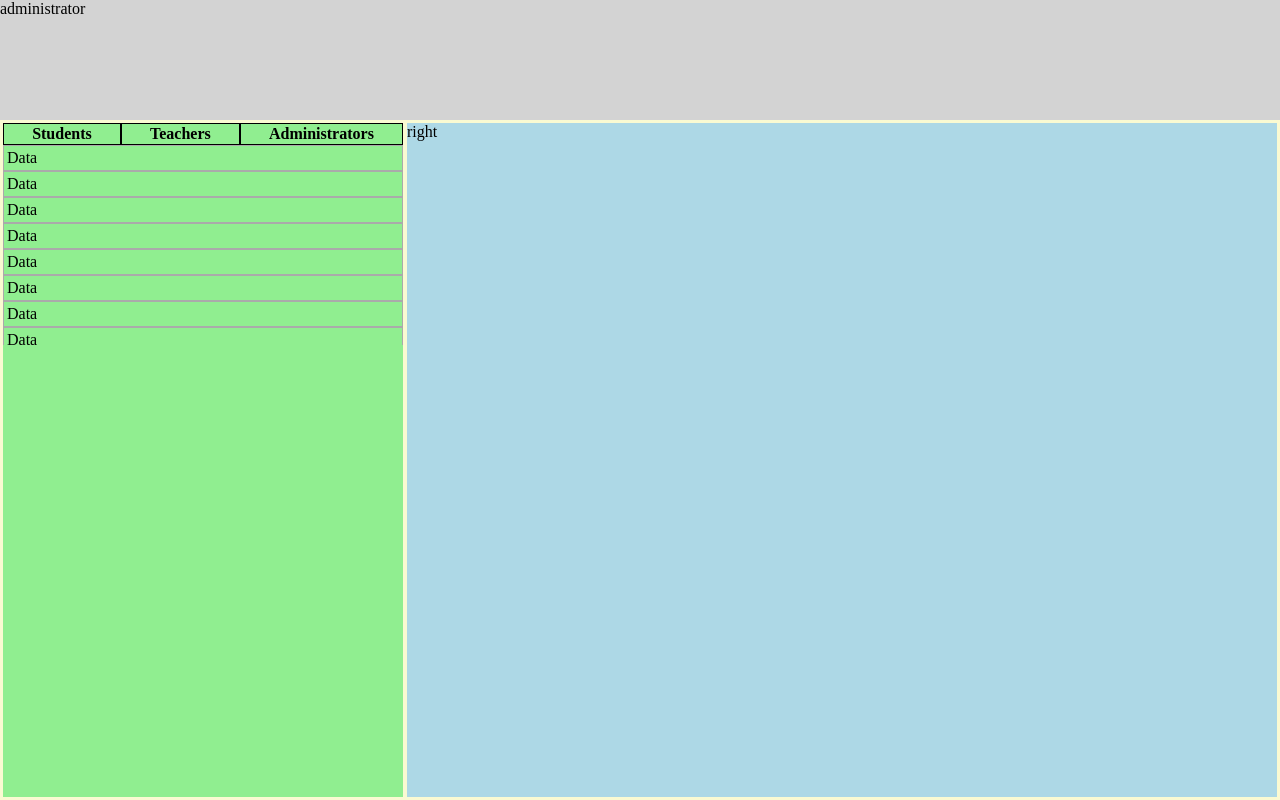
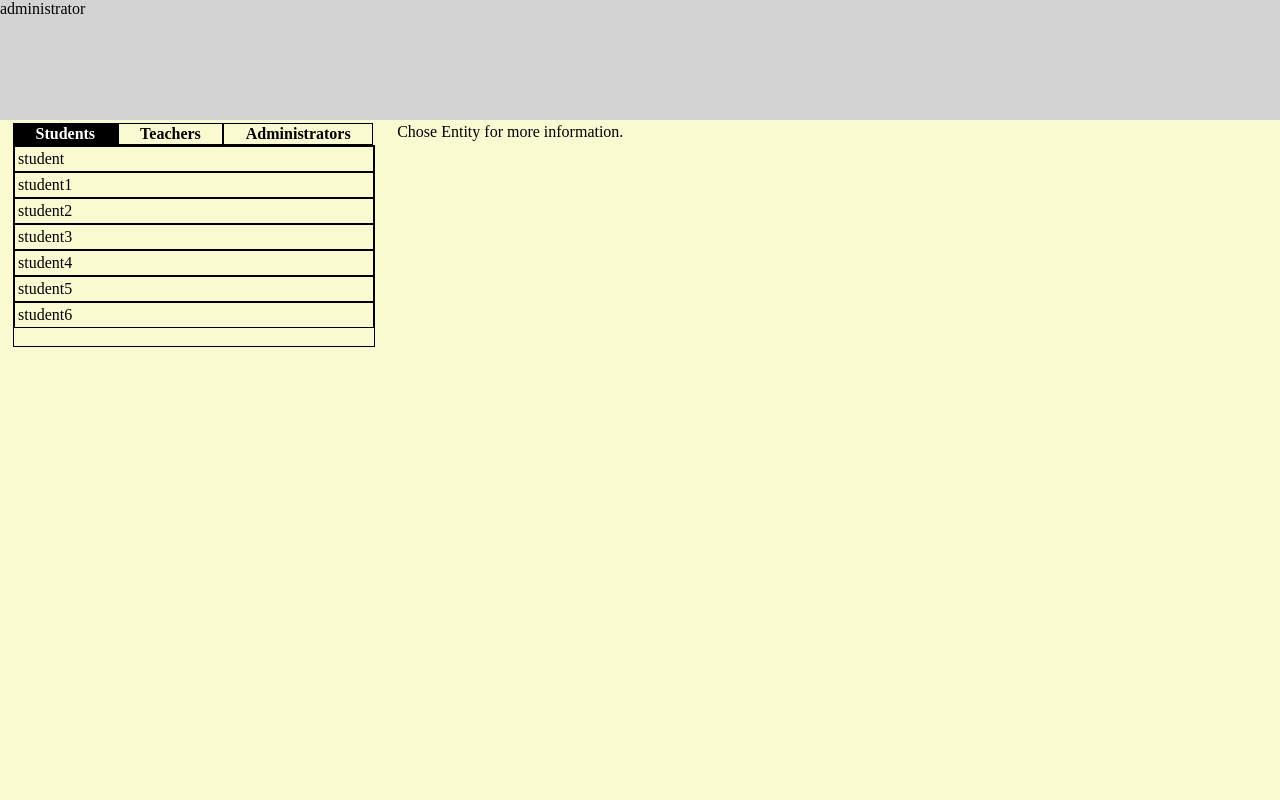
Before and after one commit to maurermatthias/seminarproject_webinterface, a plain HTML site: page index.html in a window 1280 px wide. Both pictures are taken after a click on the element "Students". Drawn offline with Linux system fonts and the light colour scheme.

Commit message:
created basic admin-webinterface after login

```diff
--- a/JS/pageCreator.js
+++ b/JS/pageCreator.js
@@ -96,64 +96,159 @@ function loadStartPageContentAdministrator(id, session) {
     html += "<tr class='fullTr'><td id='tdAminLeft'><div id='divAdminLeft'>";
     html += "left";
     html += "</div></td><td id='tdAminRight'><div id='divAdminRight'>";
-    html += "right";
+    html += "Chose Entity for more information.";
     html += "</div></td></tr></table>";
     document.getElementById(id).innerHTML = html;
 
-    loadScrollingEntities("divAdminLeft");
+    loadScrollingEntities("divAdminLeft",session);
 }
 
-function loadScrollingEntities(id) {
-    /*
-    var html = "<table class='fullTable'>";
-    html += "<tr id='trAdminLeft'><td id='tdAdminEntityStudent' class='hover'>Student";
-    html += "</td><td id='tdAminEntityTeacher' class='hover'>Teacher";
-    html += "</td><td id='tdAminEntityAdmin' class='hover'>Administrator";
-    html += "</td></tr><tr><td colspan='3'>...</td></tr></table>";
-    */
-    var html = "<table class='scroll' width='400px'>";
-    html += "  <thead><tr><th id='thAdminEntityStudent' class='hover'>Students</th>";
-    html += "<th id='thAdminEntityTeacher' class='hover'>Teachers</th>";
-    html += "<th id='thAdminEntityAdmin' class='hover'>Administrators</th></tr></thead>";
-    html += "  <tr><td colspan='3'>Data</td></tr>";
-    html += "  <tr><td colspan='3'>Data</td></tr>";
-    html += "  <tr><td colspan='3'>Data</td></tr>";
-    html += "  <tr><td colspan='3'>Data</td></tr>";
-    html += "  <tr><td colspan='3'>Data</td></tr>";
-    html += "  <tr><td colspan='3'>Data</td></tr>";
-    html += "  <tr><td colspan='3'>Data</td></tr>";
-    html += "  <tr><td colspan='3'>Data</td></tr>";
-    html += "  <tr><td colspan='3'>Data</td></tr>";
-    html += "  <tr><td colspan='3'>Data</td></tr>";
-    html += "  <tr><td colspan='3'>Data</td></tr>";
-    html += "  <tr><td colspan='3'>Data</td></tr>";
-    html += "  <tr><td colspan='3'>Data</td></tr>";
-    html += "  <tr><td colspan='3'>Data</td></tr>";
-    html += "  <tr><td colspan='3'>Data</td></tr>";
-    html += "  <tr><td colspan='3'>Data</td></tr>";
-    html += "  <tr><td colspan='3'>Data</td></tr>";
-    html += "  <tr><td colspan='3'>Data</td></tr>";
-    html += "  <tr><td colspan='3'>Data</td></tr>";
-    html += "  <tr><td colspan='3'>Data</td></tr>";
-    html += "  <tr><td colspan='3'>Data</td></tr>";
-    html += "  <tr><td colspan='3'>Data</td></tr>";
-    html += "  <tr><td colspan='3'>Data</td></tr>";
-    html += "  <tr><td colspan='3'>Data</td></tr>";
-    html += "  <tr><td colspan='3'>Data</td></tr>";
-    html += "  <tr><td colspan='3'>Data</td></tr>";
-    html += "  <tr><td colspan='3'>Data</td></tr>";
-    html += "  <tr><td colspan='3'>Data</td></tr>";
-    html += "  <tr><td colspan='3'>Data</td></tr>";
-    html += "  <tr><td colspan='3'>Data</td></tr>";
-    html += "  <tr><td colspan='3'>Data</td></tr>";
-    html += "  <tr><td colspan='3'>Data</td></tr>";
-    html += "  <tr><td colspan='3'>Data</td></tr>";
-    html += "  <tr><td colspan='3'>Data</td></tr>";
-    html += "  <tr><td colspan='3'>Data</td></tr>";
-    html += "  <tr><td colspan='3'>Data</td></tr>";
-    html += "  <tr><td colspan='3'>Data</td></tr>";
+function loadScrollingEntities(id,session) {
+    var html = "<table id='tableAdminEntity' class='scroll'  width='100%'>";
+    html += "  <thead><tr><th id='thAdminEntityStudent' class='hover thAdminEntity'>Students</th>";
+    html += "<th id='thAdminEntityTeacher' class='hover thAdminEntity'>Teachers</th>";
+    html += "<th id='thAdminEntityAdmin' class='hover divChosen thAdminEntity'>Administrators</th></tr></thead>";
+    var users = session.user.user.administrators;
+    for (var i = 0; i < users.length; i++) {
+        html += "  <tr><td colspan='3' id='tdAdminEntity" + i + "' class='tdAdminEntity hover'>" + users[i].name + "</td></tr>"
+    }
     html += "</table>";
     document.getElementById(id).innerHTML = html;
+    setAdminEntityClickListener(session);
+
+    var elements = document.getElementsByClassName("thAdminEntity");
+    for(var i=0;i<elements.length;i++){
+        elements[i].onclick = function () {
+            var elements = document.getElementsByClassName("thAdminEntity");
+            var chosenId = -1;
+            //find selected item
+            for (var i = 0; i < elements.length; i++) {
+                var classes = elements[i].className.split(" ");
+                if (classes.indexOf("divChosen") > -1) {
+                    chosenId = elements[i].id;
+                    break;
+                }
+            }
+            if (!(this.id == chosenId)) {
+                //unselect old selected item
+                var pos = document.getElementById(chosenId).className.split(" ").indexOf("divChosen");
+                var newClassArray = document.getElementById(chosenId).className.split(" ");
+                newClassArray.splice(pos, 1);
+                document.getElementById(chosenId).className = newClassArray.join(" ");
+                //select new item
+                this.className = this.className + " divChosen";
+                loadAdminEntityInfo(null,session);
+            }
+            //delete all rows
+            var table = document.getElementById('tableAdminEntity');
+            while(table.rows.length>1){
+                table.deleteRow(1);
+            }
+            //add new lines
+            var newLines = "";
+            var users;
+            switch (this.id) {
+                case "thAdminEntityStudent":
+                    users = session.user.user.students;
+                    break;
+                case "thAdminEntityTeacher":
+                    users = session.user.user.teachers;
+                    break;
+                case "thAdminEntityAdmin":
+                    users = session.user.user.administrators;
+                    break;
+            }
+            for (var i = 0; i < users.length; i++) {
+                newLines += "  <tr><td colspan='3' id='tdAdminEntity" + i + "' class='tdAdminEntity hover'>" + users[i].name + "</td></tr>"
+            }
+            table.tBodies[0].innerHTML += newLines;
+            setAdminEntityClickListener(session);
+        }
+    }
+
+}
+
+function setAdminEntityClickListener(session) {
+    var elements = document.getElementsByClassName("tdAdminEntity");
+    for (var i = 0; i < elements.length; i++) {
+        elements[i].onclick = function () {
+            var elements = document.getElementsByClassName("tdAdminEntity");
+            var chosenId = -1;
+            //find selected item
+            for (var i = 0; i < elements.length; i++) {
+                var classes = elements[i].className.split(" ");
+                if (classes.indexOf("divChosen") > -1) {
+                    chosenId = elements[i].id;
+                    break;
+                }
+            }
+            if (!(this.id == chosenId)) {
+                //unselect old selected item
+                if (chosenId != -1) {
+                    var pos = document.getElementById(chosenId).className.split(" ").indexOf("divChosen");
+                    var newClassArray = document.getElementById(chosenId).className.split(" ");
+                    newClassArray.splice(pos, 1);
+                    document.getElementById(chosenId).className = newClassArray.join(" ");
+                }
+                //select new item
+                this.className = this.className + " divChosen";
+                loadAdminEntityInfo(this.innerHTML,session);
+            }
+        }
+    }
+
+}
+
+function loadAdminEntityInfo(username, session) {
+    if (username == null) {
+        document.getElementById('divAdminRight').innerHTML = "Chose Entity for more information.";
+        return;
+    }
+    //get Entity by username
+    var user = null;
+    for(var i=0;i<session.user.user.administrators.length;i++){
+        if (session.user.user.administrators[i].name == username) {
+            user = session.user.user.administrators[i];
+            break;
+        }
+    }
+    if (user == null) {
+        for (var i = 0; i < session.user.user.teachers.length; i++) {
+            if (session.user.user.teachers[i].name == username) {
+                user = session.user.user.teachers[i];
+                break;
+            }
+        }
+    }
+    if (user == null) {
+        for (var i = 0; i < session.user.user.students.length; i++) {
+            if (session.user.user.students[i].name == username) {
+                user = session.user.user.students[i];
+                break;
+            }
+        }
+    }
+    var html = "<div id='divAdminEntity'>";
+    html += "NAME: " + user.name + "</br>";
+    if (user.usergroup == 1) {
+        html = "<div><table  class='scroll'  width='50%'>";
+        html += "  <thead><tr><th>Student is registered for the following classes:</th></tr></thead>";
+        var classes = user.registeredclasses;
+        for (var i = 0; i < classes.length; i++) {
+            html += "  <tr><td>" + classes[i].name +": " +classes[i].description + "</td></tr>"
+        }
+        html += "</table></div>";
+    } else if (user.usergroup == 2) {
+        html = "<div><table  class='scroll'  width='50%'>";
+        html += "  <thead><tr><th>Teacher created the following classes:</th></tr></thead>";
+        var classes = user.createdclasses;
+        for (var i = 0; i < classes.length; i++) {
+            html += "  <tr><td>" + classes[i].name + ": " + classes[i].description + "</td></tr>"
+        }
+        html += "</table></div>";
+    }
+    html += "<div>";
+    document.getElementById('divAdminRight').innerHTML = html;
 }
 
 function loadStartPageMenuAdministrator(id, session) {
--- a/style.css
+++ b/style.css
@@ -43,6 +43,42 @@ body{
 .fullTr{
     height:100%;
 }
+.divChosen{
+    background-color:black;
+    color:white;
+}
+.scroll {
+  border: 0;
+  border-collapse: collapse;
+}
+.scroll tr {
+  display: flex;
+}
+.scroll td {
+  padding: 3px;
+  flex: 1 auto;
+  border: 1px solid #000;
+  width: 1px;
+  word-wrap: break-word;
+}
+.scroll thead tr:after {
+  content: '';
+  overflow-y: scroll;
+  visibility: hidden;
+  height: 0;
+}
+.scroll thead th {
+  flex: 1 auto;
+  display: block;
+  border: 1px solid #000;
+}
+.scroll tbody {
+  display: block;
+  width: 100%;
+  overflow-y: auto;
+  height:200px;
+  border: 1px solid #000;
+}
 /*LOGIN*/
 
 #divLogin{
@@ -64,12 +100,12 @@ body{
 /*ADMIN*/
 
 #divAdminLeft{
-    background-color:lightgreen;
     height:100%;
+    margin:10px;
 }
 #divAdminRight{
-    background-color:lightblue;
     height:100%;
+    margin:10px;
 }
 #colAdminLeft{
     width:30%;
@@ -80,40 +116,6 @@ body{
 #trAdminLeft{
     height:10%;;
 }
-
-.scroll {
-  border: 0;
-  border-collapse: collapse;
+#divAdminEntity{
+    background-color:lightblue;
 }
-
-.scroll tr {
-  display: flex;
-}
-
-.scroll td {
-  padding: 3px;
-  flex: 1 auto;
-  border: 1px solid #aaa;
-  width: 1px;
-  word-wrap: break-word;
-}
-
-.scroll thead tr:after {
-  content: '';
-  overflow-y: scroll;
-  visibility: hidden;
-  height: 0;
-}
-
-.scroll thead th {
-  flex: 1 auto;
-  display: block;
-  border: 1px solid #000;
-}
-
-.scroll tbody {
-  display: block;
-  width: 100%;
-  overflow-y: auto;
-  height:200px;
-}
```
